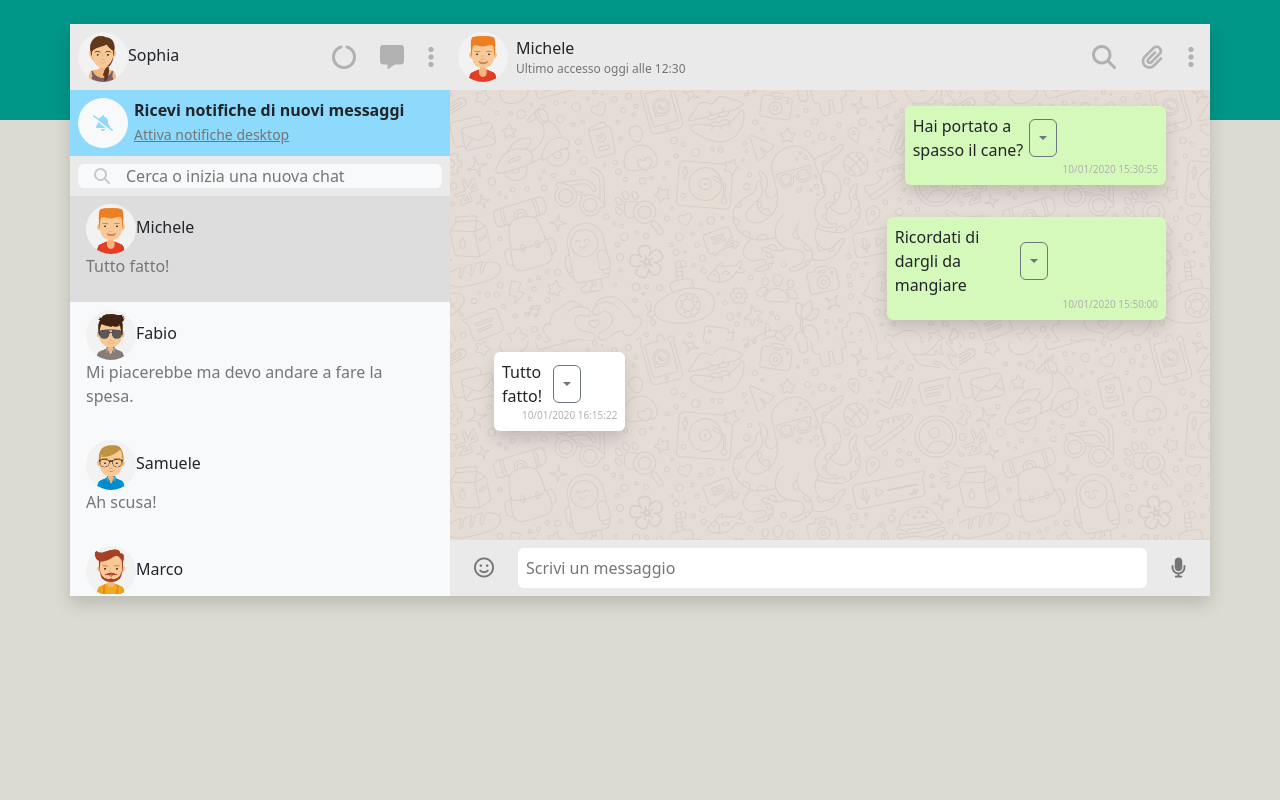
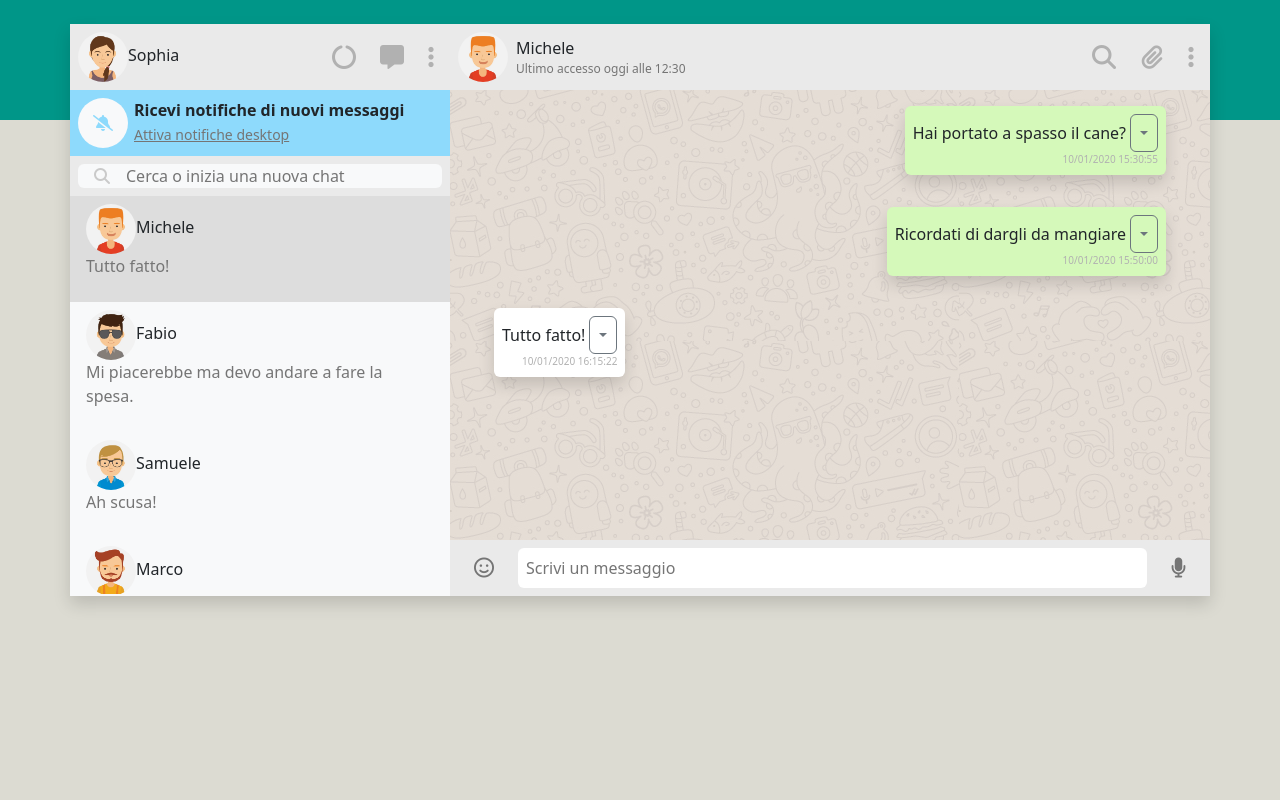
Before and after one commit to Huntney1/vue-boolzapp, a plain HTML site: page index.html in a window 1280 px wide. Drawn offline with nearby package versions, Linux system fonts and the light colour scheme.

Commit message:
fix  width drop down

```diff
--- a/index.html
+++ b/index.html
@@ -119,8 +119,7 @@
 
                                                     <!-- Drop Down Button -->
 
-                                                    <div class="input-group">
-
+                                                    <div class="input-group w-auto">
 
                                                         <button type="button" class="btn btn-outline-secondary dropdown-toggle dropdown-toggle-split" data-bs-toggle="dropdown" aria-expanded="false">
                                                           <span class="visually-hidden">Toggle Dropdown</span>
@@ -133,7 +132,7 @@
                                                           <li><a class="dropdown-item" @click="deleteMessage(index)" href="#">Elimina</a></li>
                                                         </ul>
                                                       </div>
-
+                                                      <!--! vecchio codice  -->
                                                    <!--  <div class="drop ">
                                                         <button class="drop-button"  type="button" >
                                                             <i class="fas fa-chevron-down" role="button"></i>
```
